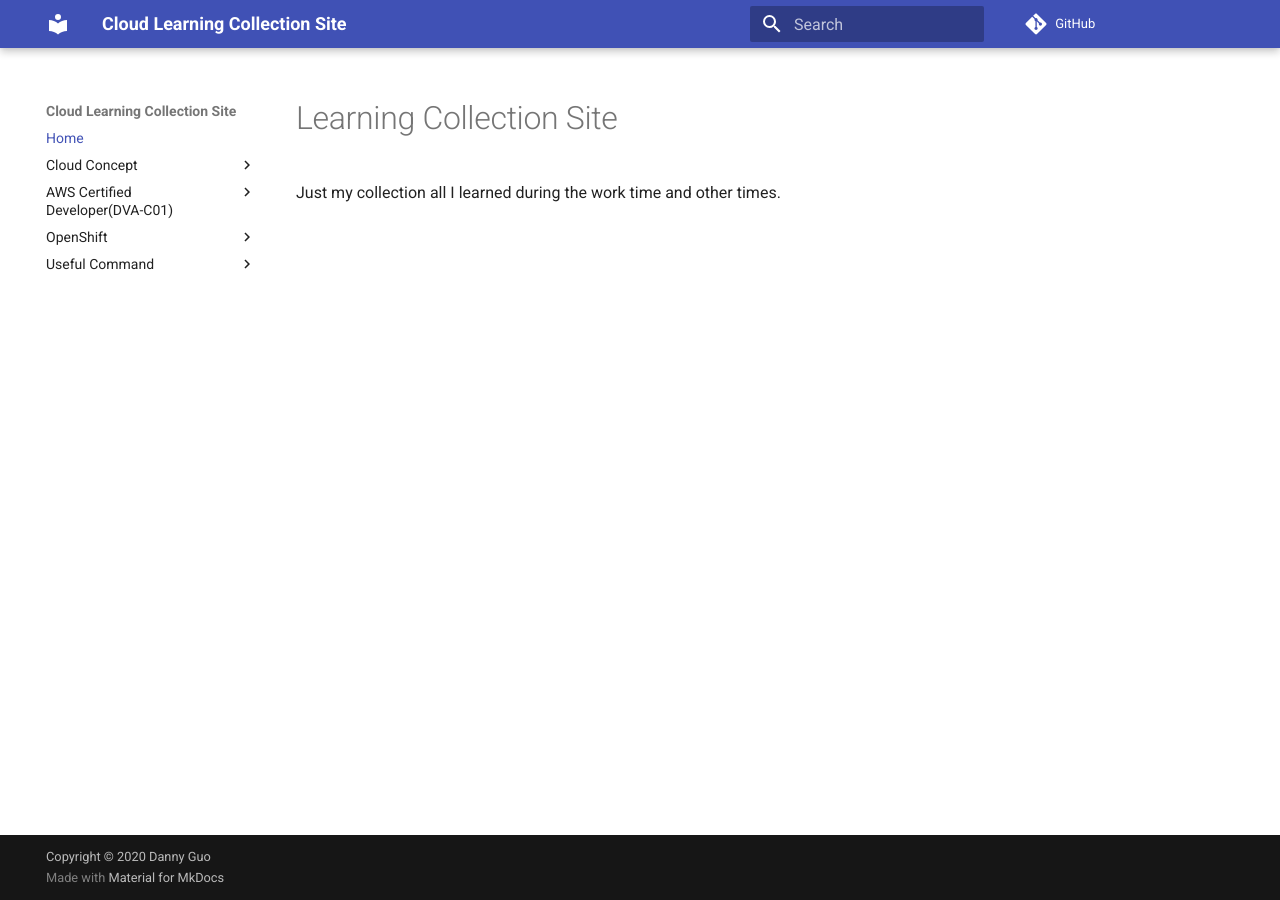
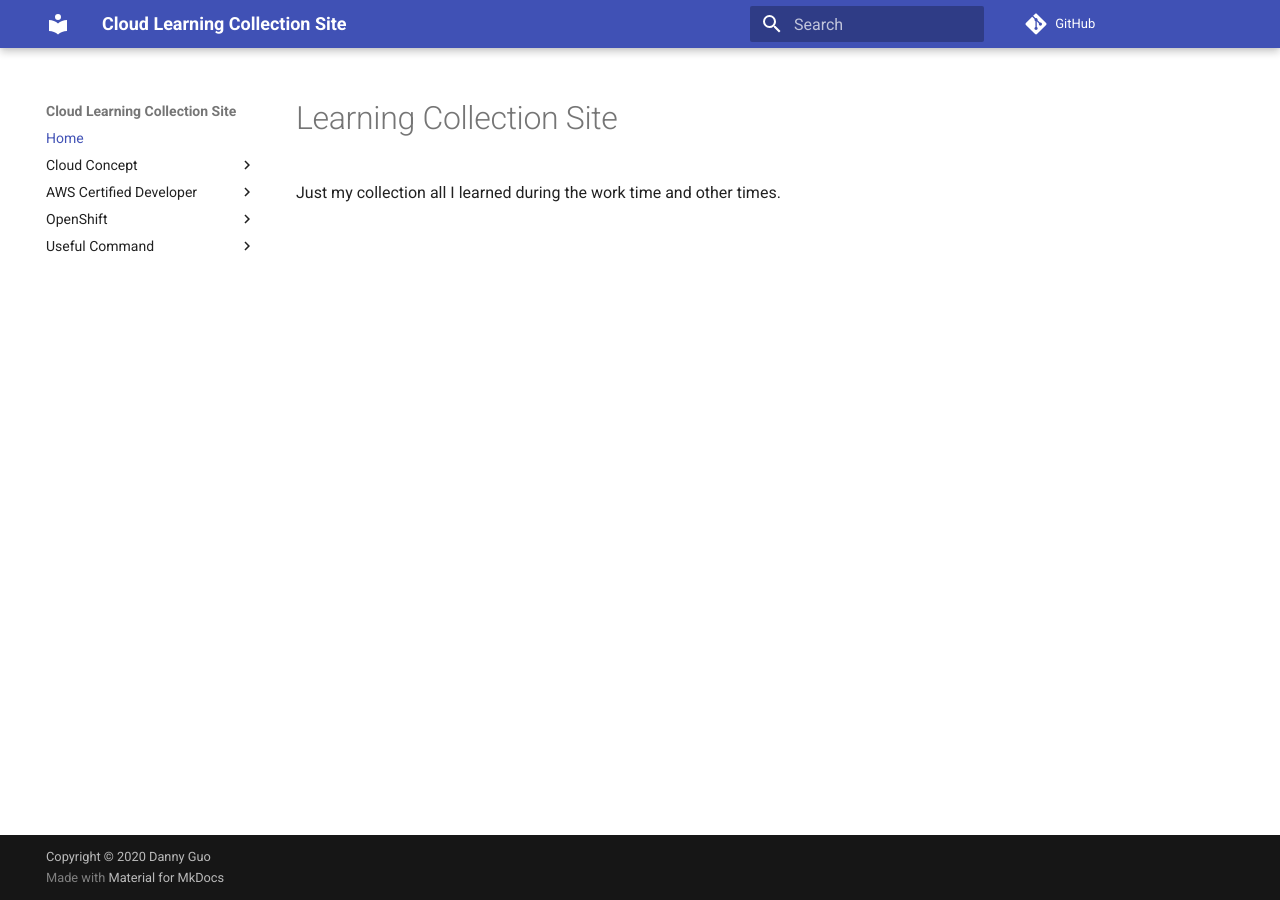
Before and after one commit to VickyGuo0907/Cloud-learning, an MkDocs documentation site: the page built from docs/index.md, in a window 1280 px wide. Built offline with MkDocs 1.6.1 and Material for MkDocs 9.7.7, drawn with Linux system fonts in a browser that asks for light colours; comment, search, counter and statistics services are not loaded.

Commit message:
update title

```diff
--- a/mkdocs.yml
+++ b/mkdocs.yml
@@ -36,7 +36,7 @@ nav:
   - Cloud Concept:
     - Ingress: cloud/ingress-concept.md
     - Kubernetes Probe: cloud/probe-concept.md
-  - AWS Certified Developer(DVA-C01):
+  - AWS Certified Developer:
     - Chapter 1: aws/chapter-1.md
     - Chapter 2: aws/chapter-2.md
   - OpenShift:
```
